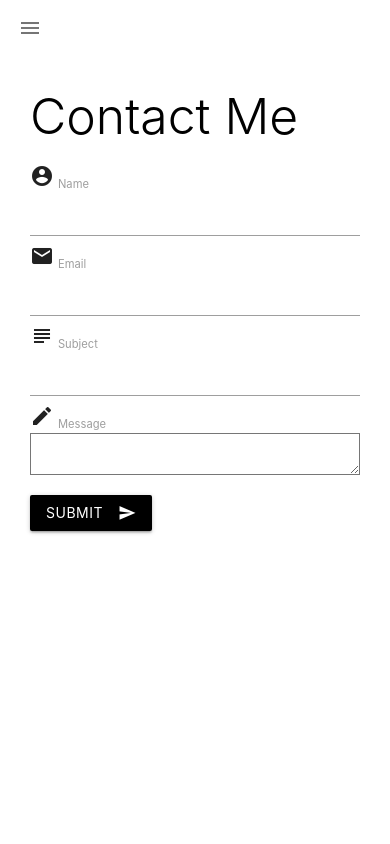
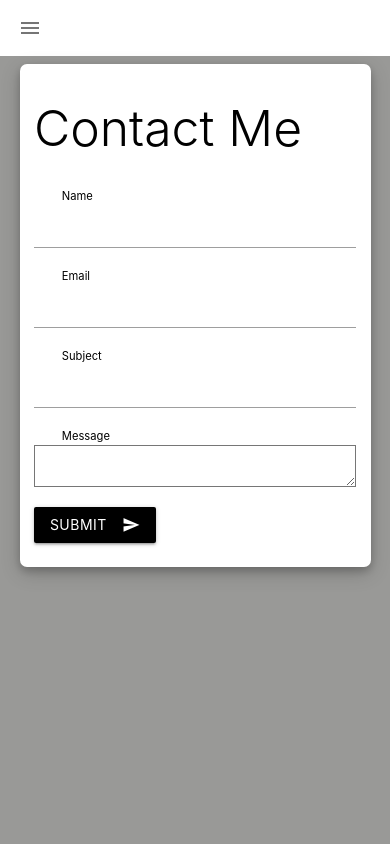
Before and after one commit to pgravelin/mariahgravelin.com, a Flask app: page /contact in a window 390 px wide. Run offline with Flask 2, Linux system fonts and the light colour scheme.

Commit message:
Make about page responsive, polish contact page

```diff
--- a/static/css/style.css
+++ b/static/css/style.css
@@ -85,6 +85,13 @@
     width: 100%;
 }
 
+#contact {
+    background-color: #999997;
+    color: white;
+    height: 100vh;
+    width: 100%;
+}
+
 .portfolio {
     background-color: #999997;
     height: 100vh;
@@ -126,6 +133,18 @@ html, body, .my-wrapper {
 .header {
     color: black;
     font-weight: 300;
+}
+
+.container {
+    box-shadow: 0 4px 8px 0 rgba(0, 0, 0, 0.2), 0 6px 20px 0 rgba(0, 0, 0, 0.19);
+    background-color: white;
+    border-radius: 7px;
+    margin: 2% auto 2%;
+    padding: 1%;
+}
+
+#contact label {
+    color: black;
 }
 
 /* Portfolio */
@@ -263,16 +282,25 @@ html, body, .my-wrapper {
     margin: 0 auto;
 }
 
-.column {
+@media only screen and (max-width: 912px){
+    .separation {
+        display: grid;
+        grid-template-columns: 100%;
+        grid-template-rows: repeat(2, 50%);
+        margin: 0 auto;
+    }
+}
+
+.section {
     width: 100%;
 }
 
-.column h2 {
+.section h2 {
     font-family: Worksans-Light;
     text-align: center;
 }
 
-.column p {
+.section p {
     font-family: FuturaBT-Light;
     text-align: center;
 }
--- a/templates/about.html
+++ b/templates/about.html
@@ -4,12 +4,12 @@
 
 <div id="about">
     <div class="separation animated fadeIn">
-        <div class="column">
+        <div class="section">
             <img src="" alt="">
             <p>FILLER</p>
         </div>
-        <div class="column">
-            <h2 style="letter-spacing: 7px; margin-top: 10%">ABOUT ME</h2>
+        <div class="section">
+            <h2 style="letter-spacing: 7px; margin-top: 5%">ABOUT ME</h2>
             <p>Based: New York, NY</p>
         </div>
     </div>
--- a/templates/contact.html
+++ b/templates/contact.html
@@ -2,10 +2,10 @@
 {% block title %}Contact Me{% endblock %}
 {% block content %}
 
+<div id="contact">
     <div class="container animated fadeIn">
         <div class="row">
             <div class="col s12">
-
                 {% if success %}
                 <h2 class="header">Thank You!</h2>
                 <p>Any feedback is much appreciated!</p>
@@ -44,5 +44,6 @@
             </div>
         </div>
     </div>
+</div>
 
 {% endblock %}
```
Lines whose indentation alone changed are shown as unchanged.
